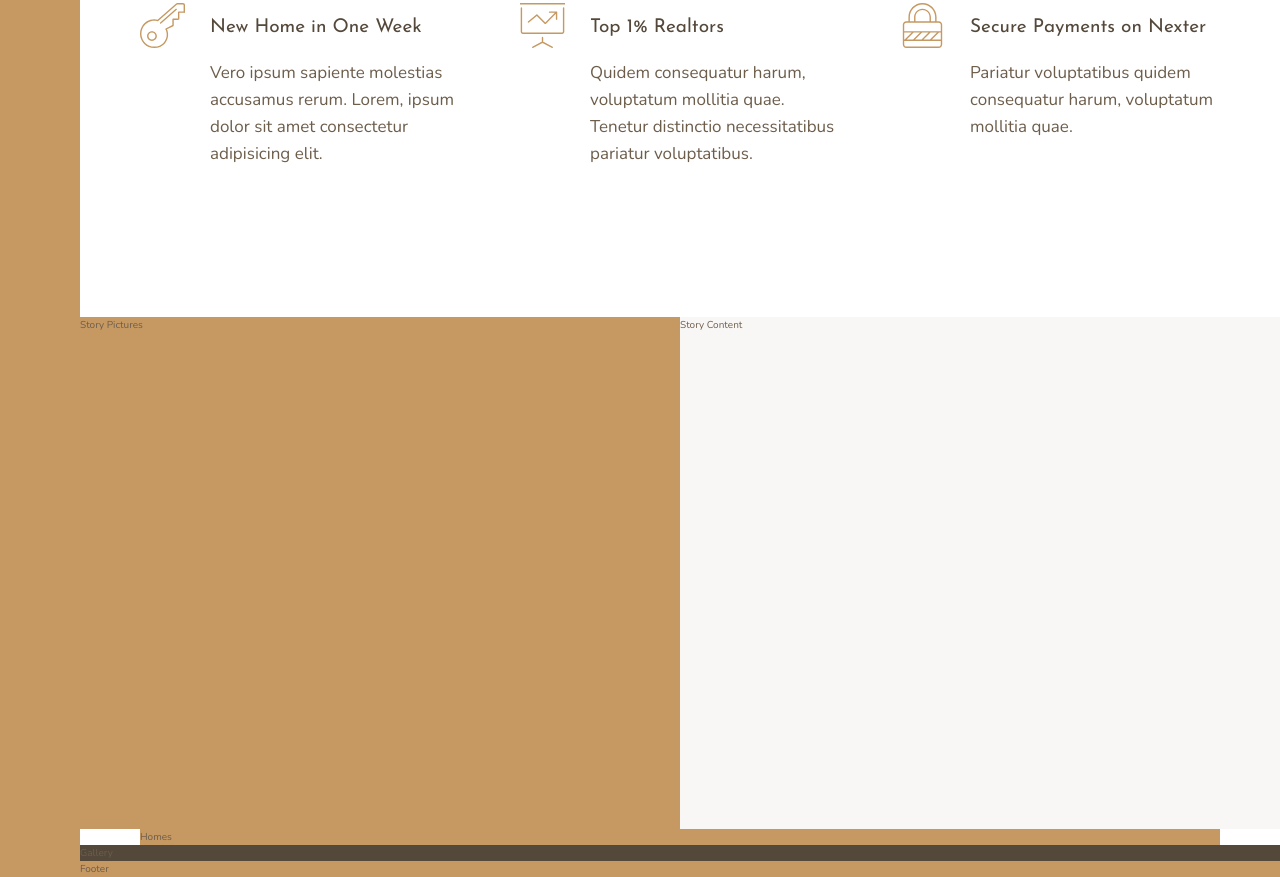
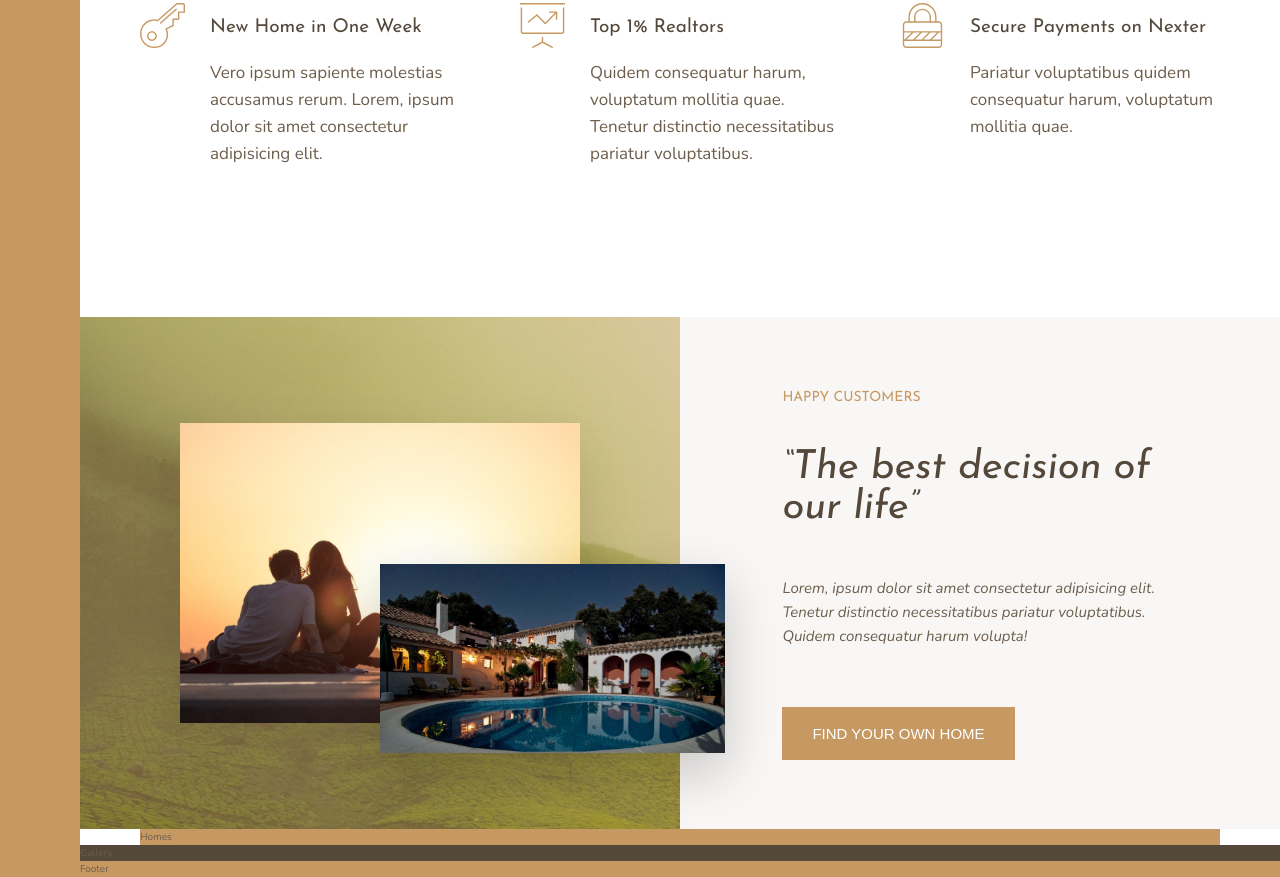
Before and after one commit to dangi-vikas/css-flexbox-grid, a website: page nexter/index.html in a window 1280 px wide. Shown: the part 991-1868 px from the top of the page. Drawn offline with nearby package versions, Linux system fonts and the light colour scheme.

Commit message:
added stories section

```diff
--- a/nexter/index.html
+++ b/nexter/index.html
@@ -91,11 +91,17 @@
         </section>
 
         <div class="story__pictures">
-            Story Pictures
+            <img src="img/story-1.jpeg" alt="couple with new house" class="story__img--1">
+            <img src="img/story-2.jpeg" alt="new house" class="story__img--2">
         </div>
 
         <div class="story__content">
-            Story Content
+            <h3 class="heading-3 mb-sm">Happy Customers</h3>
+            <h2 class="heading-2 heading-2--dark mb-md">&ldquo;The best decision of our life&rdquo;</h2>
+            <p class="story__text">
+                Lorem, ipsum dolor sit amet consectetur adipisicing elit. Tenetur distinctio necessitatibus pariatur voluptatibus. Quidem consequatur harum volupta!
+            </p>
+            <button class="btn">Find Your Own Home</button>
         </div>
 
         <section class="homes">
--- a/nexter/sass/_story.scss
+++ b/nexter/sass/_story.scss
@@ -2,10 +2,46 @@
     &__pictures {
         background-color: $color-primary;
         grid-column: full-start / col-end 4;
+        background-image: linear-gradient(rgba($color-primary, .5), rgba($color-primary-dark, .5))
+                          ,url(../img/back.jpg);
+
+        display: grid;
+        grid-template-rows: repeat(6, 1fr);
+        grid-template-columns: repeat(6, 1fr);
+        align-items: center;
+    }
+
+    &__img--1 {
+        width: 100%;
+        grid-row: 2 / 6;
+        grid-column: 2 / 6;
+
+        box-shadow: 0 2rem 5rem rgba(#000000, 0.1);
+    }
+
+    &__img--2 {
+        width: 115%;
+        grid-row: 4 / 6;
+        grid-column: 4 / 7;
+        z-index: 10;
+
+        box-shadow: 0 2rem 5rem rgba(#000000, 0.2);
     }
 
     &__content {
         background-color: $color-grey-light-1;
         grid-column: col-start 5 / full-end;
+
+        padding: 6rem 8vw;
+
+        display: grid;
+        align-items: center;
+        justify-items: start;
+    }
+
+    &__text {
+        font-size: 1.5rem;
+        font-style: italic;
+        margin-bottom: 4rem;
     }
 }
--- a/nexter/sass/_typography.scss
+++ b/nexter/sass/_typography.scss
@@ -10,11 +10,20 @@
 .heading-2 {
     @extend %heading;
 
+    font-size: 4rem;
+    line-height: 1;
+    font-style: italic;
+
+    &--light { color: $color-grey-light-1; }
+    &--dark { color: $color-grey-dark-1; }
 }
 
 .heading-3 {
     @extend %heading;
 
+    font-size: 1.4rem;
+    text-transform: uppercase;
+    color: $color-primary;
 }
 
 .heading-4 {
@@ -24,3 +33,24 @@
     &--light { color: $color-grey-light-1; }
     &--dark { color: $color-grey-dark-1; }
 }
+
+.btn {
+    background-color: $color-primary;
+    color: #fff;
+    font-size: 1.5rem;
+    border-radius: 0;
+    border: none;
+    text-transform: uppercase;
+    padding: 1.8rem 3rem;
+    cursor: pointer;
+    transition: all .2s;
+
+    &:hover {
+        background-color: $color-primary-dark;
+    }
+}
+
+.mb-sm { margin-bottom: 2rem; }
+.mb-md { margin-bottom: 3rem; }
+.mb-lg { margin-bottom: 4rem; }
+.mb-hg { margin-bottom: 8rem; }
```
Also changed, not shown: nexter/css/style.css.
